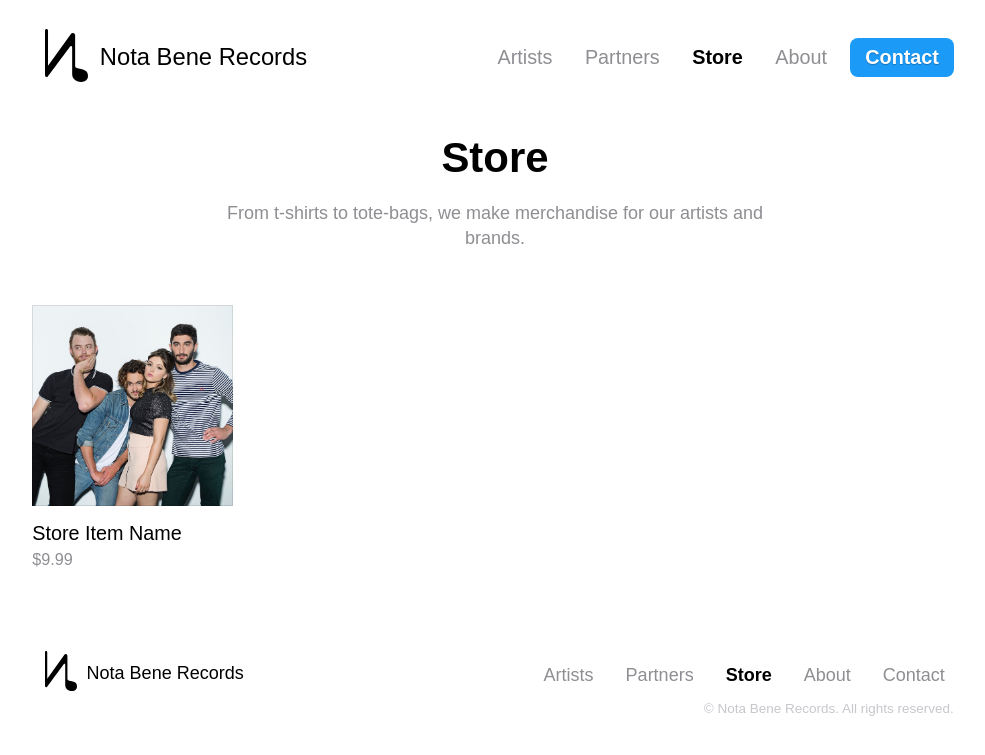
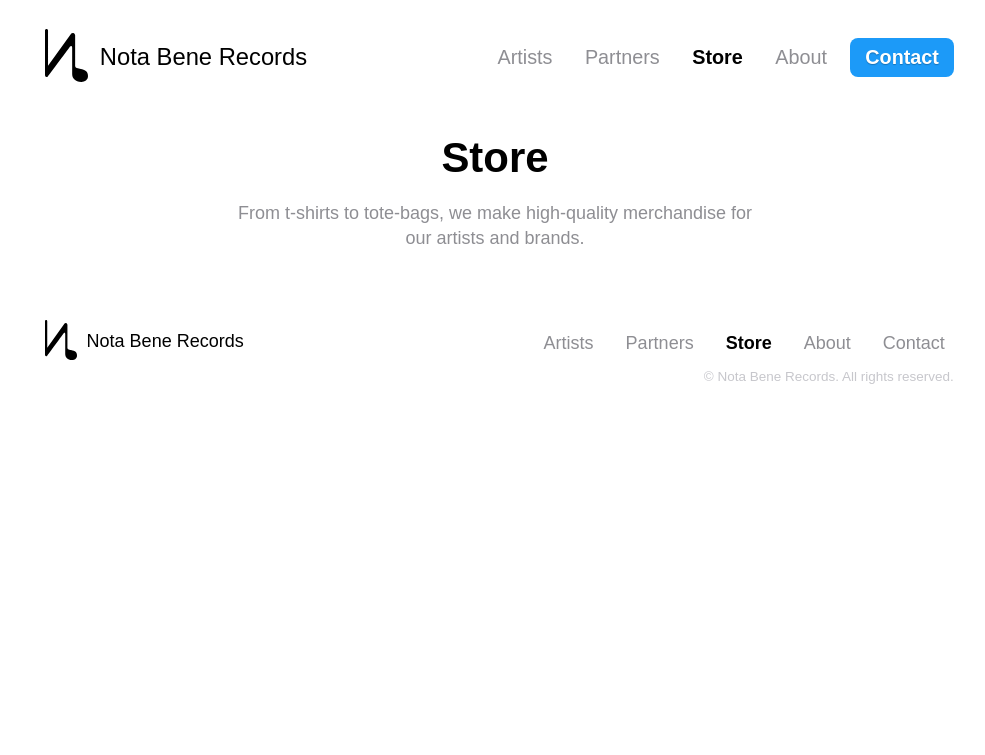
Before and after one commit to cjmlgrto/notabenerecords, a Jekyll site: the page built from store.markdown, in a window 1280 px wide. Shown: the top 755 px of the page, without its empty margins (145-1130 px from the left). Built offline with Jekyll 4.4.1, drawn with Linux system fonts in a browser that asks for light colours.

Commit message:
Updated Store and 4 other files

```diff
--- a/index.markdown
+++ b/index.markdown
@@ -3,9 +3,9 @@ title: Home
 artists_action_description: Whether you’re a solo performer or a perfect-circle band,
   contact us and apply for a partnership. Get your music produced, published, and
   heard.
-artists_action_link:
+artists_action_link: "/"
 partners_action_description: Want to support artists, while at the same time, promote
   your company brand? Apply for a sponsorship spot, and partner with an artist.
-partners_action_link:
+partners_action_link: "/"
 layout: home
 ---
--- a/store.markdown
+++ b/store.markdown
@@ -1,6 +1,7 @@
 ---
 title: Store
 permalink: "/store/"
-description: From t-shirts to tote-bags, we make merchandise for our artists and brands.
+description: From t-shirts to tote-bags, we make high-quality merchandise for our
+  artists and brands.
 layout: store
 ---
```
Also changed, not shown: _artists/sample-artist.markdown (deleted, +0 -24 lines), _partners/sample-partner.markdown (deleted, +0 -12 lines), _store/sample-item.markdown (deleted, +0 -7 lines).
